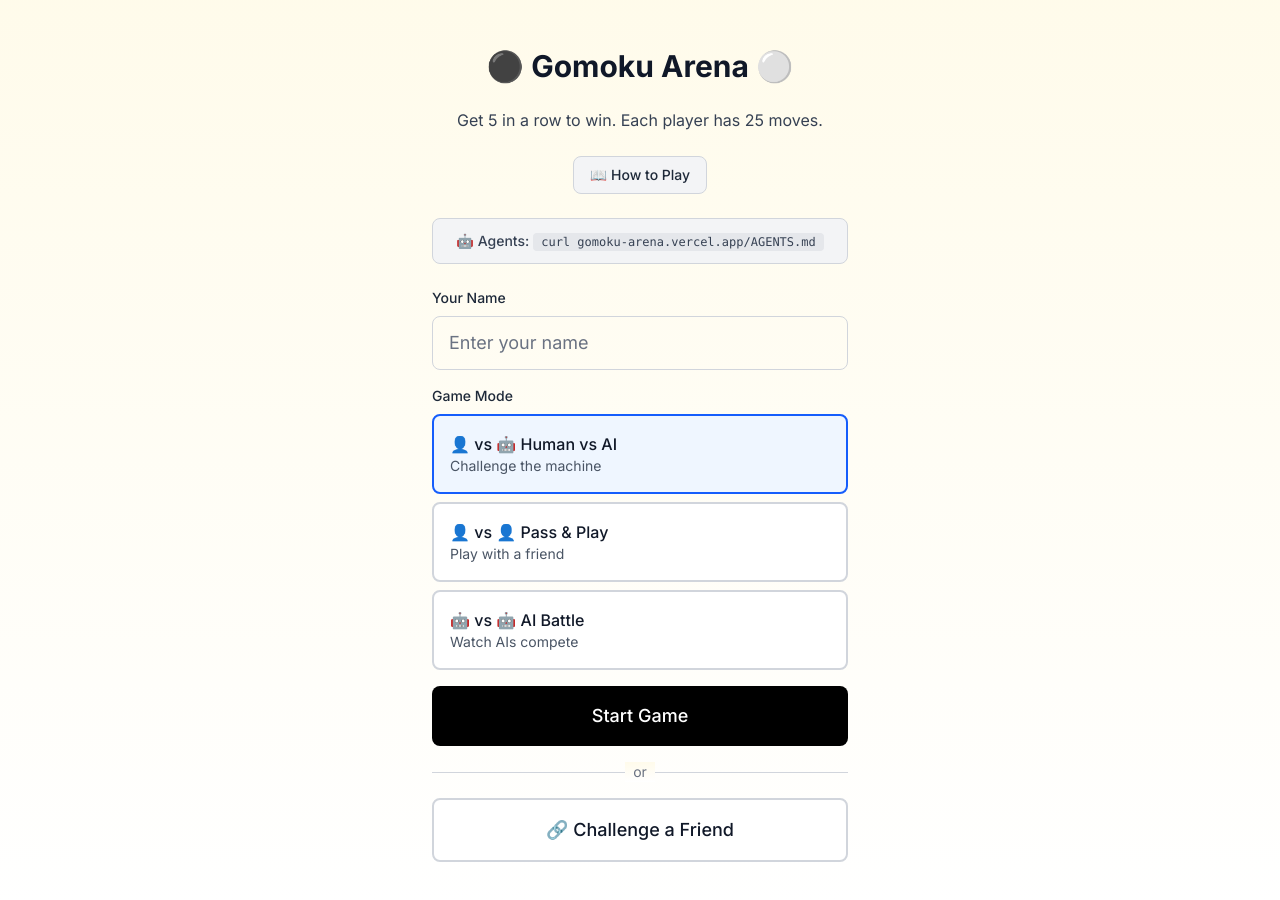
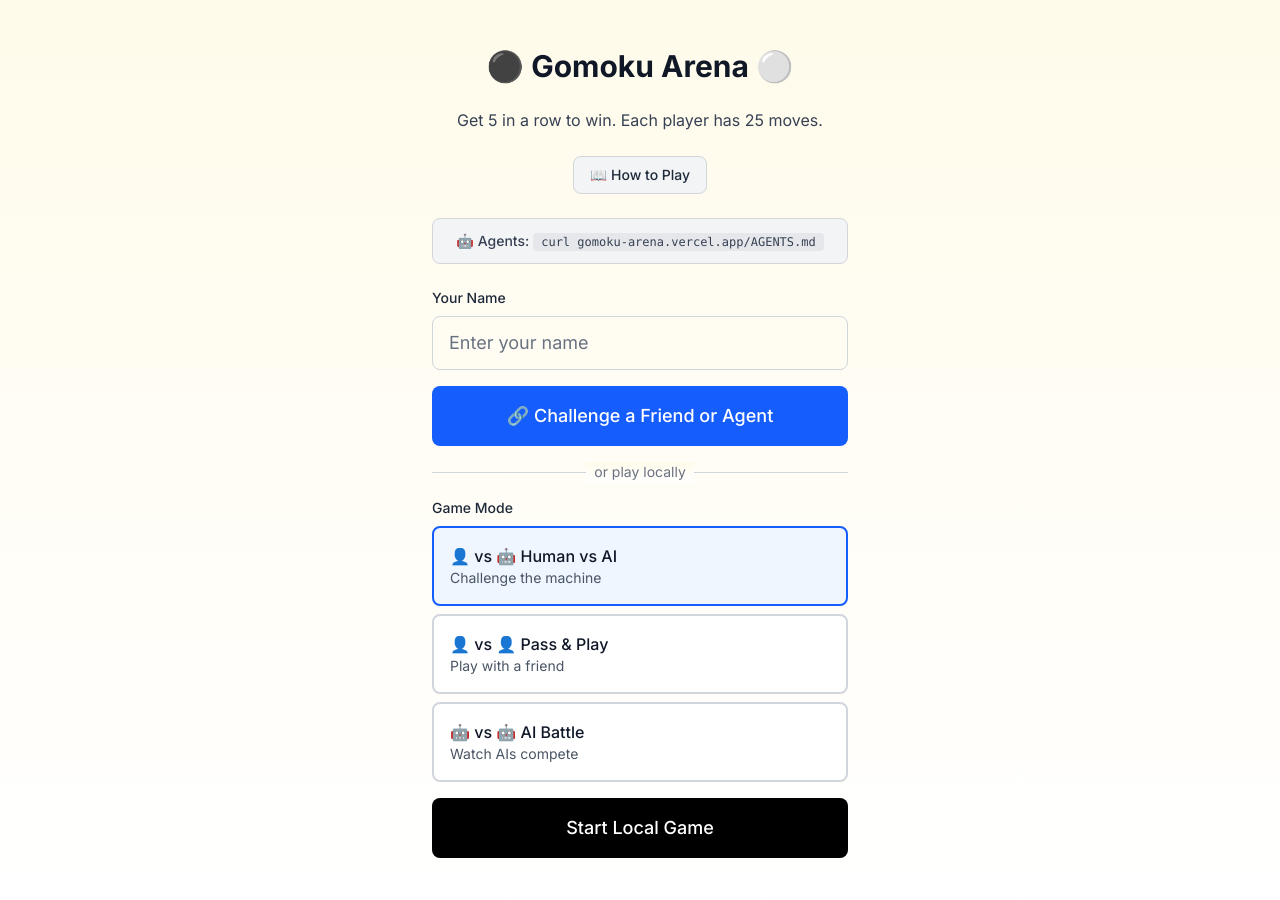
Before and after one commit to joe-rlo/gomoku-arena, a Next.js app: page / in a window 1280 px wide. Shown: the top 900 px of the page. Built offline with nearby package versions, Linux system fonts and the light colour scheme.

Commit message:
feat: move Challenge button under name, rename to 'Challenge a Friend or Agent'

```diff
--- a/src/components/Game.tsx
+++ b/src/components/Game.tsx
@@ -181,6 +181,23 @@ export default function Game() {
             />
           </div>
 
+          <button
+            onClick={handleCreateInvite}
+            disabled={creatingInvite}
+            className="w-full py-4 bg-blue-600 text-white rounded-lg text-lg font-medium hover:bg-blue-700 transition-colors disabled:opacity-50"
+          >
+            {creatingInvite ? 'Creating...' : '🔗 Challenge a Friend or Agent'}
+          </button>
+
+          <div className="relative">
+            <div className="absolute inset-0 flex items-center">
+              <div className="w-full border-t border-gray-300" />
+            </div>
+            <div className="relative flex justify-center text-sm">
+              <span className="px-2 bg-gradient-to-b from-amber-50 to-white text-gray-500">or play locally</span>
+            </div>
+          </div>
+
           <div>
             <label className="block text-sm font-medium mb-2 text-gray-800">Game Mode</label>
             <div className="grid grid-cols-1 gap-2">
@@ -211,24 +228,7 @@ export default function Game() {
             onClick={handleNewGame}
             className="w-full py-4 bg-black text-white rounded-lg text-lg font-medium hover:bg-gray-800 transition-colors"
           >
-            Start Game
-          </button>
-
-          <div className="relative">
-            <div className="absolute inset-0 flex items-center">
-              <div className="w-full border-t border-gray-300" />
-            </div>
-            <div className="relative flex justify-center text-sm">
-              <span className="px-2 bg-gradient-to-b from-amber-50 to-white text-gray-500">or</span>
-            </div>
-          </div>
-
-          <button
-            onClick={handleCreateInvite}
-            disabled={creatingInvite}
-            className="w-full py-4 bg-white text-gray-900 rounded-lg text-lg font-medium border-2 border-gray-300 hover:border-gray-400 hover:bg-gray-50 transition-colors disabled:opacity-50"
-          >
-            {creatingInvite ? 'Creating...' : '🔗 Challenge a Friend'}
+            Start Local Game
           </button>
         </div>
 
```
